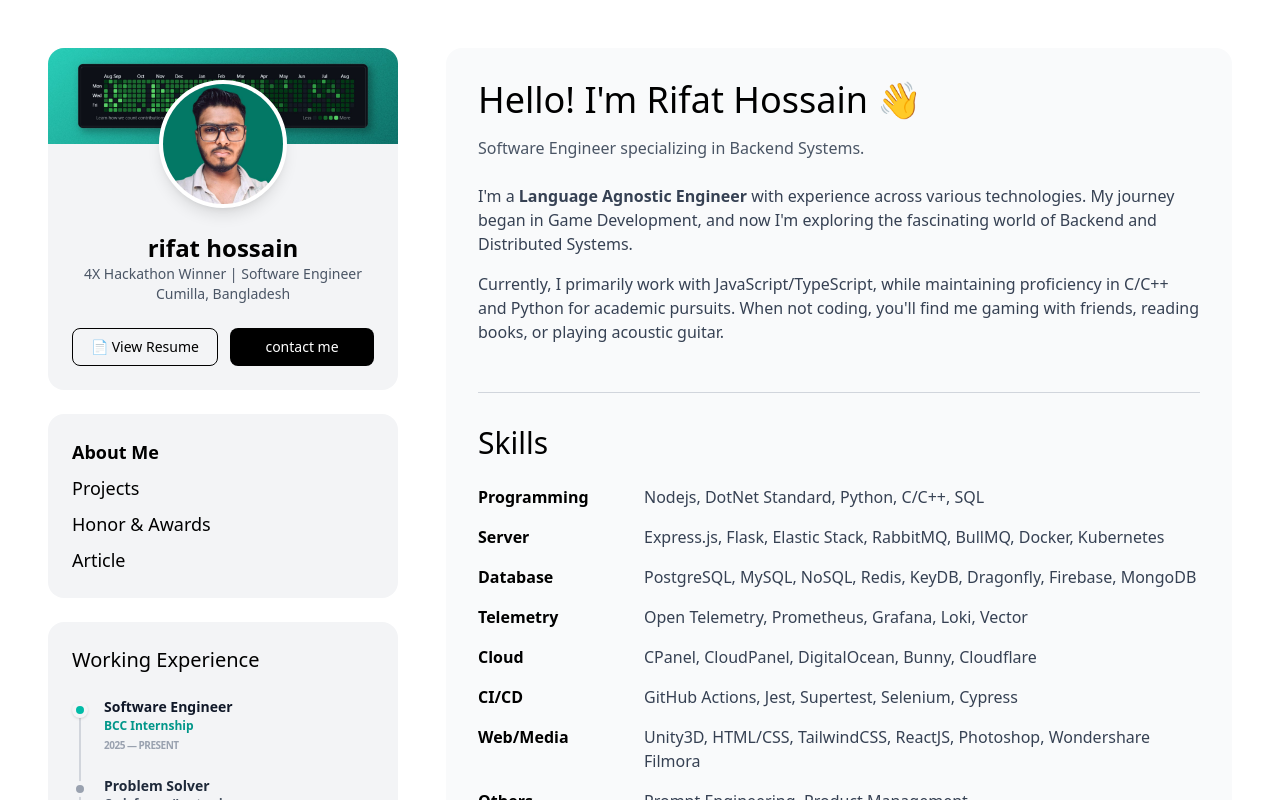
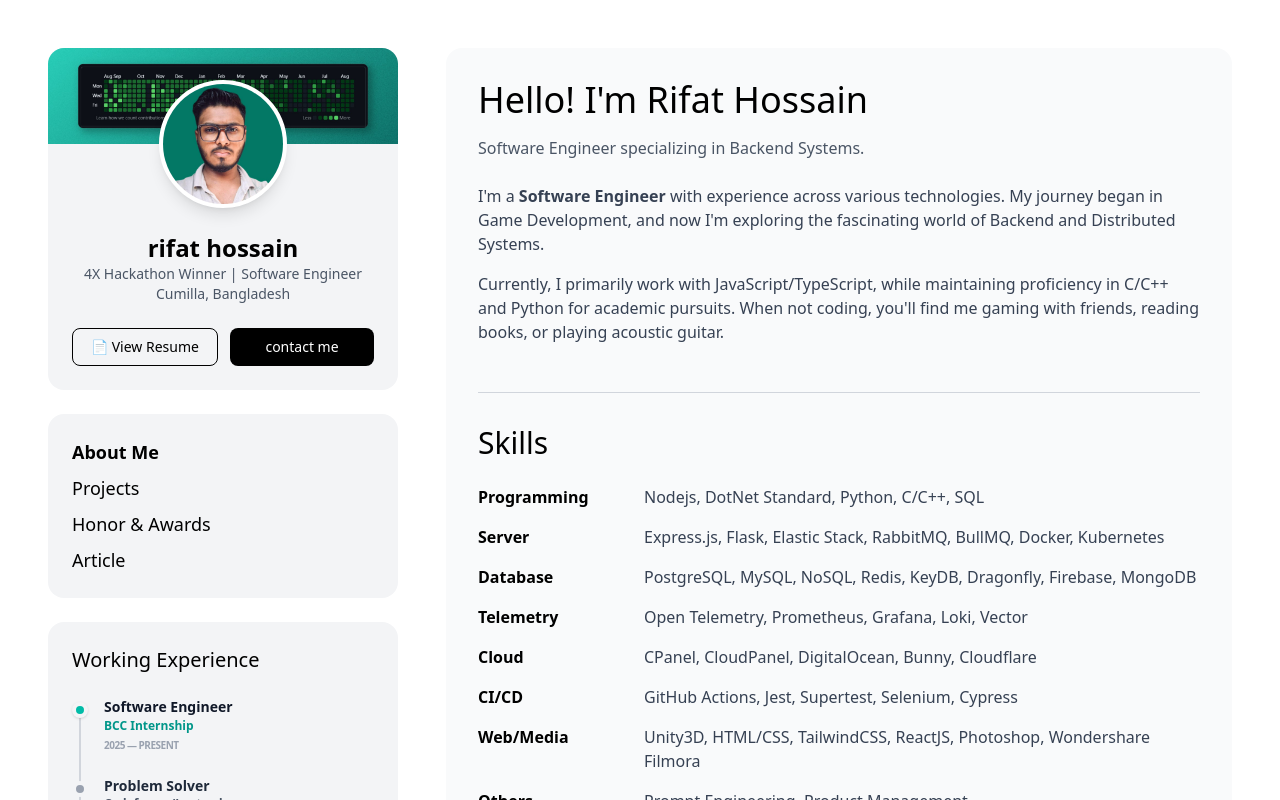
Before and after one commit to rifatbond007/my-portfolio, a React (Vite) app: page / in a window 1280 px wide. Shown: the top 800 px of the page. Built offline with nearby package versions, Linux system fonts and the light colour scheme.

Commit message:
Chore: update & build resume

```diff
--- a/package.json
+++ b/package.json
@@ -13,6 +13,7 @@
     "@radix-ui/react-dialog": "^1.1.15",
     "@tailwindcss/cli": "^4.1.18",
     "@tailwindcss/vite": "^4.1.18",
+    "framer-motion": "^12.24.0",
     "lucide-react": "^0.562.0",
     "react": "^19.2.0",
     "react-dom": "^19.2.0",
--- a/src/App.tsx
+++ b/src/App.tsx
@@ -1,4 +1,4 @@
-import { useState } from "react";
+import React, { useState, useEffect } from "react";
 import {
   Dialog,
   DialogContent,
@@ -19,9 +19,55 @@ import Article from "./app/components/pages/Article";
 
 type Section = "about" | "projects" | "honors" | "article";
 
+// --- Terminal Loader Component ---
+const TerminalLoader = () => {
+  const [line, setLine] = useState("");
+  const fullText = "> Initializing portfolio_v2.0... [OK]";
+
+  useEffect(() => {
+    let i = 0;
+    const interval = setInterval(() => {
+      setLine(fullText.slice(0, i));
+      i++;
+      if (i > fullText.length) clearInterval(interval);
+    }, 30);
+    return () => clearInterval(interval);
+  }, []);
+
+  return (
+    <div className="fixed inset-0 z-100 flex flex-col items-center justify-center bg-[#0a0a0a] font-mono text-sm md:text-base">
+      <div className="w-full max-w-md px-6">
+        <div className="flex items-center gap-2 mb-4">
+          <div className="w-3 h-3 rounded-full bg-red-500" />
+          <div className="w-3 h-3 rounded-full bg-yellow-500" />
+          <div className="w-3 h-3 rounded-full bg-green-500" />
+        </div>
+        <div className="space-y-2 text-gray-300">
+          <p className="text-blue-400">system_user@rifatbond1:~$ <span className="text-white">{line}</span></p>
+          {line.length >= fullText.length && (
+            <>
+              <p className="animate-pulse text-green-500">√ Build successful</p>
+              <p className="text-gray-500 text-xs mt-4">Starting development server...</p>
+            </>
+          )}
+        </div>
+      </div>
+    </div>
+  );
+};
+
+// --- Main App Component ---
 export default function App() {
   const [activeSection, setActiveSection] = useState<Section>("about");
   const [isContactOpen, setIsContactOpen] = useState(false);
+  const [isLoading, setIsLoading] = useState(true);
+
+  useEffect(() => {
+    const timer = setTimeout(() => {
+      setIsLoading(false);
+    }, 3000);
+    return () => clearTimeout(timer);
+  }, []);
 
   const handleDownloadResume = () => {
     const url = "https://drive.google.com/file/d/12NrKCTrThRDmJ47e97mH9KIG1W1xRVo_/view?usp=sharing";
@@ -29,8 +75,6 @@ export default function App() {
       window.open(url, "_blank", "noopener,noreferrer");
       return;
     }
-
-    // Fallback for non-window environments
     const link = document.createElement("a");
     link.href = url;
     link.target = "_blank";
@@ -42,25 +86,23 @@ export default function App() {
 
   const renderPage = () => {
     switch (activeSection) {
-      case "about":
-        return <AboutMe />;
-      case "projects":
-        return <Projects />;
-      case "honors":
-        return <HonorsAwards />;
-      case "article":
-        return <Article />;
-      default:
-        return <AboutMe />;
+      case "about": return <AboutMe />;
+      case "projects": return <Projects />;
+      case "honors": return <HonorsAwards />;
+      case "article": return <Article />;
+      default: return <AboutMe />;
     }
   };
 
   return (
-    <div className="min-h-screen bg-white">
+    <>
+      {/* Conditional Loader */}
+      {isLoading && <TerminalLoader />}
+
+      {/* Main Content: We use opacity and transition for a smooth reveal */}
+      <div className={`min-h-screen bg-white transition-opacity duration-1000 ${isLoading ? 'opacity-0' : 'opacity-100'}`}>
         <div className="max-w-7xl mx-auto p-12 min-h-[90vh]">
-        {/* Main Content Grid */}
           <div className="grid grid-cols-1 lg:grid-cols-[350px_1fr] gap-12">
-          {/* Left Sidebar */}
             <Sidebar
               activeSection={activeSection}
               onSectionChange={setActiveSection}
@@ -68,17 +110,13 @@ export default function App() {
               onResumeDownload={handleDownloadResume}
             />
 
-          {/* Right Content Area */}
             <div className="p-8 bg-gray-50 rounded-2xl">
               {renderPage()}
             </div>
           </div>
-
-        {/* Footer Section */}
           <Footer />
         </div>
 
-      {/* Contact Form Dialog */}
         <Dialog open={isContactOpen} onOpenChange={setIsContactOpen}>
           <DialogContent className="bg-white">
             <DialogHeader>
@@ -101,11 +139,7 @@ export default function App() {
               </div>
               <div>
                 <label className="block text-sm font-medium mb-2">Email</label>
-              <Input
-                type="email"
-                placeholder="your.email@example.com"
-                required
-              />
+                <Input type="email" placeholder="your.email@example.com" required />
               </div>
               <div>
                 <label className="block text-sm font-medium mb-2">Subject</label>
@@ -134,5 +168,6 @@ export default function App() {
           </DialogContent>
         </Dialog>
       </div>
+    </>
   );
 }
--- a/src/app/components/pages/AboutMe.tsx
+++ b/src/app/components/pages/AboutMe.tsx
@@ -2,7 +2,7 @@ export default function AboutMe() {
   return (
     <div>
       <h1 className="text-4xl mb-4">
-        Hello! I'm Rifat Hossain 👋
+        Hello! I'm Rifat Hossain
       </h1>
       <p className="text-gray-600 mb-6">
         Software Engineer specializing in Backend Systems.
@@ -12,7 +12,7 @@ export default function AboutMe() {
         <p>
           I'm a{" "}
           <span className="font-semibold">
-            Language Agnostic Engineer
+            Software Engineer
           </span>{" "}
           with experience across various technologies. My journey began in Game Development, and
           now I'm exploring the fascinating world of Backend and Distributed Systems.
--- a/src/app/components/pages/Sidebar.tsx
+++ b/src/app/components/pages/Sidebar.tsx
@@ -1,5 +1,6 @@
 const profilePic = new URL("../../../assets/profile.png", import.meta.url).href;
 const coverPic = new URL("../../../assets/cover.png", import.meta.url).href;
+const rifat = new URL("../../../assets/profile.png", import.meta.url).href;
 
 type Section = "about" | "projects" | "honors" | "article";
 
@@ -34,7 +35,7 @@ export default function Sidebar({
           <div className="relative -mt-16 mx-auto w-32 h-32 mb-6">
             <div className="w-32 h-32 rounded-full border-4 border-white overflow-hidden bg-white shadow-lg flex items-center justify-center">
               <img
-                src={profilePic}
+                src={rifat}
                 alt="Profile"
                 className="w-full h-full object-cover"
               />
```
Also changed, not shown: src/assets/image.png (added), 1 other file (tests, documents, lock files or other folders). Lines whose indentation alone changed are shown as unchanged.
